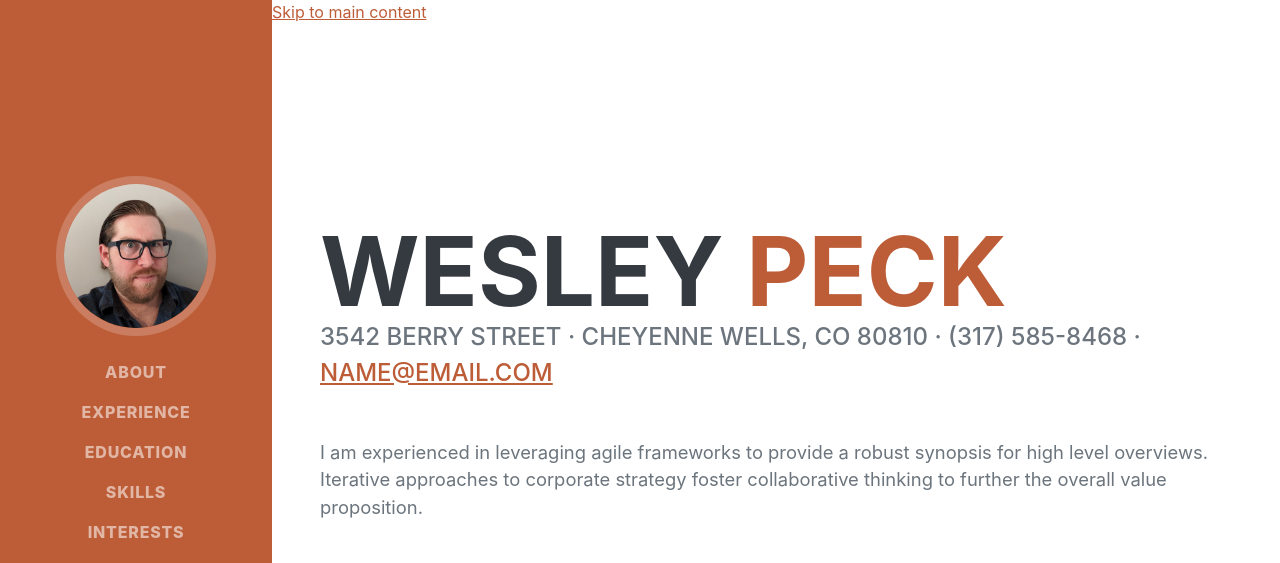
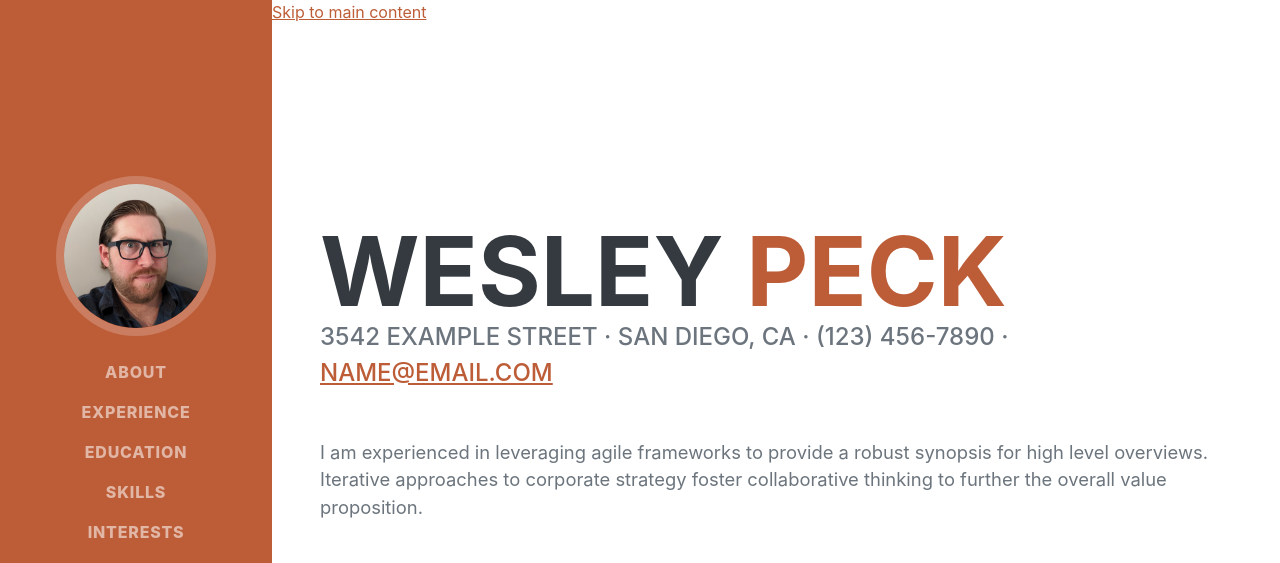
Before and after one commit to wrpeck/wrpeck.github.io, a plain HTML site: page index.html in a window 1280 px wide. Shown: the top 563 px of the page. Drawn offline with nearby package versions, Linux system fonts and the light colour scheme; a web font is replaced by a local one.

Commit message:
Updating address and contact info

```diff
--- a/index.html
+++ b/index.html
@@ -47,7 +47,7 @@
                             <span class="text-primary">Peck</span>
                         </h1>
                         <div class="subheading mb-5">
-                            3542 Berry Street · Cheyenne Wells, CO 80810 · (317) 585-8468 ·
+                            3542 Example Street · San Diego, CA · (123) 456-7890 ·
                             <a href="mailto:name@email.com">name@email.com</a>
                         </div>
                         <p class="lead mb-5">I am experienced in leveraging agile frameworks to provide a robust synopsis for high level overviews. Iterative approaches to corporate strategy foster collaborative thinking to further the overall value proposition.</p>
```
